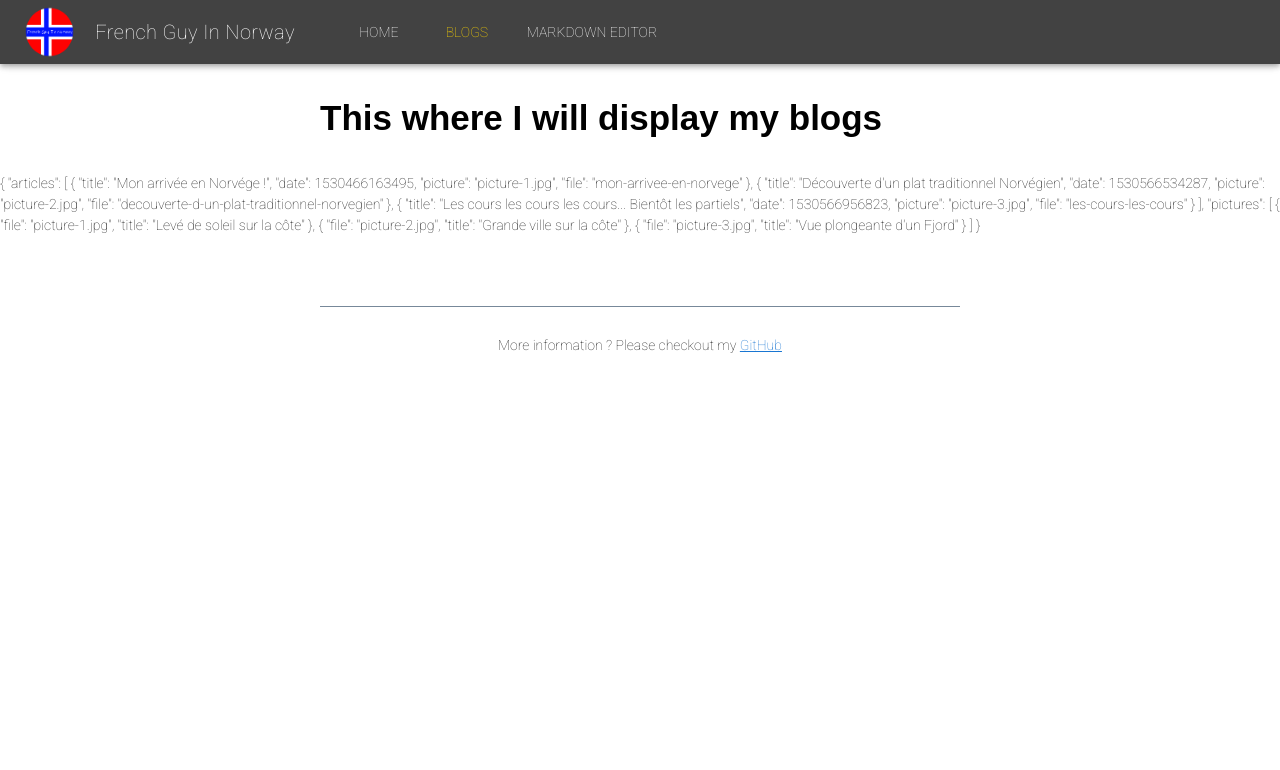
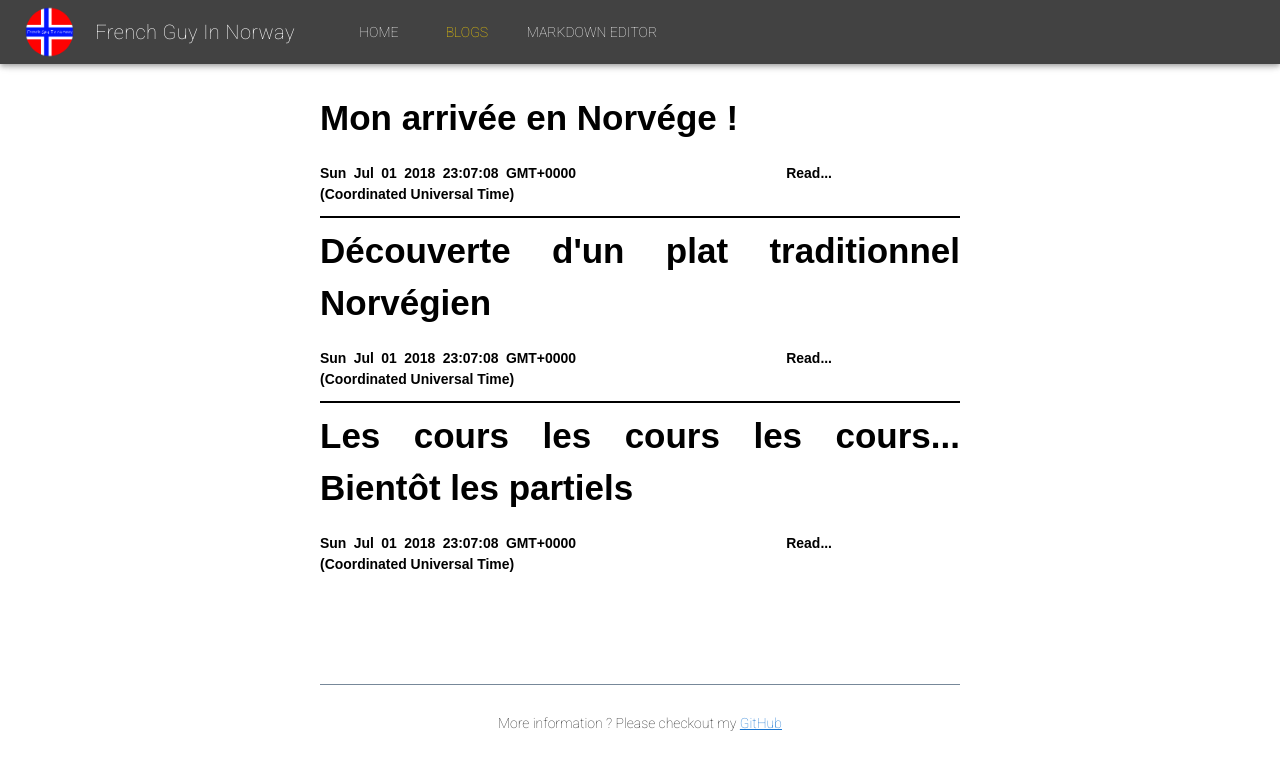
Before and after one commit to theJpay/front-blog, a Vue app: page /#/blogs in a window 1280 px wide. Shown: the top 770 px of the page. Built offline with nearby package versions, Linux system fonts and the light colour scheme; what mavon-editor would draw is missing.

Commit message:
Setup blog display

```diff
--- a/src/App.vue
+++ b/src/App.vue
@@ -154,6 +154,20 @@ export default {
   margin-bottom: 0.8rem;
 }
 
+.presentation h4 {
+  font-family: Arial, Helvetica, sans-serif;
+  color: black;
+  margin-top: 0.8rem;
+  margin-bottom: 0.8rem;
+}
+
+.presentation h5 {
+  font-family: Arial, Helvetica, sans-serif;
+  color: black;
+  margin-top: 0.8rem;
+  margin-bottom: 0.8rem;
+}
+
 .presentation iframe {
   height: 200px;
   width: 355.56px;
--- a/src/views/BlogArticle.vue
+++ b/src/views/BlogArticle.vue
@@ -1,14 +1,14 @@
 <template>
-  <div>
+  <div class="presentation">
     <p>I will display my blog articles here</p>
   </div>
 </template>
 
 <script>
+
 export default {
   name: "Article",
   created() {
-    this.$router.push("/home");
   }
 };
 </script>
--- a/src/views/Blogs.vue
+++ b/src/views/Blogs.vue
@@ -1,21 +1,67 @@
 <template>
     <div>
         <div class="presentation">
-            <h1>This where I will display my blogs</h1>
+          <div v-for="(article,index) in summary.articles" :key="article.file" v-bind:class="{ line: index != summary.articles.length - 1}" class="article">
+            <h1>{{ article.title }}</h1>
+            <div class="date-space">
+              <h5>{{ Date(article.date) }}</h5>
+            </div>
+            <div class="read-space">
+              <h5 @click="goToArticle(article.file)" class="read">Read...</h5>
+            </div>
+            <div class="fix">
+
+            </div>
+          </div>
         </div>
-        {{ index }}
     </div>
 </template>
 
 <script>
-import index from "../assets/example/index.json";
+import summaryFile from "../assets/example/index.json";
 
 export default {
   name: "Blogs",
   data() {
     return {
-      index: JSON.parse(JSON.stringify(index))
+      summary: JSON.parse(JSON.stringify(summaryFile))
     };
+  },
+  methods: {
+    goToArticle(route) {
+      this.$router.push('blogs/'+route);
+    }
   }
 };
 </script>
+
+<style scoped>
+.line {
+  border-bottom: solid 0.2rem black;
+}
+
+.article {
+  padding: 4px auto;
+  margin: 4px auto;
+}
+
+.date-space {
+  width: 40%;
+  float: left;
+}
+
+.read-space {
+  width: 40%;
+  float: left;
+  text-align: right;
+}
+
+.read {
+  display: inline-block;
+  cursor: pointer;
+}
+
+.fix {
+  clear: both;
+}
+</style>
```
Also changed, not shown: 1 other file (tests, documents, lock files or other folders).
